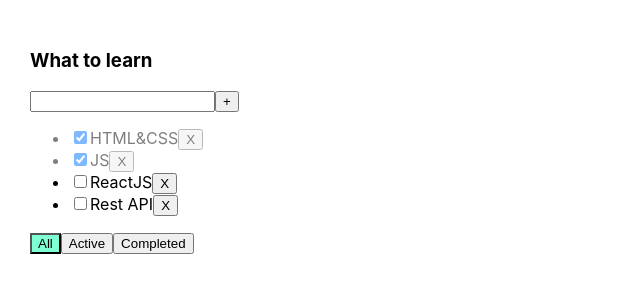
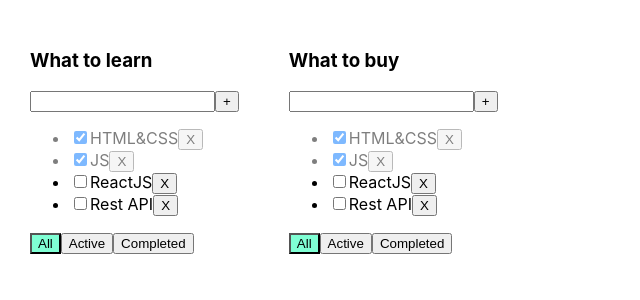
Before and after one commit to NatKhomich/task-manager, a React (Create React App) app: page / in a window 1280 px wide. Shown: the top 300 px of the page, without its empty margins (0-640 px from the left). Built offline with nearby package versions, Linux system fonts and the light colour scheme.

Commit message:
two todo, filter

```diff
--- a/src/App.tsx
+++ b/src/App.tsx
@@ -9,55 +9,78 @@
     isDone: boolean
 }
 
+export type TodoListsType = {
+    id: string
+    title: string
+    filter: FilterValueType
+}
+
 export type FilterValueType = 'All' | 'Active' | 'Completed'
 
 function App() {
 
+    let [todoLists, setTodoLists] = useState<Array<TodoListsType>>(
+        [
+            {id: v1(), title: 'What to learn', filter: 'All'},
+            {id: v1(), title: 'What to buy', filter: 'All'},
+        ]
+    )
+
+
     const [tasks, setTasks] = useState<TasksType[]>([
-    { id: v1(), title: "HTML&CSS", isDone: true },
-    { id: v1(), title: "JS", isDone: true },
-    { id: v1(), title: "ReactJS", isDone: false },
-    { id: v1(), title: "Rest API", isDone: false }
+        {id: v1(), title: 'HTML&CSS', isDone: true},
+        {id: v1(), title: 'JS', isDone: true},
+        {id: v1(), title: 'ReactJS', isDone: false},
+        {id: v1(), title: 'Rest API', isDone: false}
     ])
 
-    const [filter, setFilter] = useState<FilterValueType>('All')
-
     const removeTask = (taskID: string) => {
-    setTasks( tasks.filter( el => el.id !== taskID ) )
+        setTasks(tasks.filter(el => el.id !== taskID))
     }
 
     const changeCheckedTasks = (taskID: string, newIsDone: boolean) => {
-        setTasks( tasks.map( el => el.id === taskID ? {...el, isDone: newIsDone} : el ))
+        setTasks(tasks.map(el => el.id === taskID ? {...el, isDone: newIsDone} : el))
     }
 
-    let filterTask = tasks
-
-    if(filter === 'Active') {
-        filterTask = tasks.filter( el => !el.isDone )
-    }
-    if(filter === 'Completed') {
-        filterTask = tasks.filter( el => el.isDone )
-    }
-
-    const filteredTasks = (filterValue: FilterValueType) => {
-        setFilter( filterValue )
+    const filteredTasks = (filterValue: FilterValueType, todoListID: string) => {
+        setTodoLists( todoLists.map( el => el.id === todoListID ? {...el, filter: filterValue} : el ))
     }
 
     const addNewTask = (title: string) => {
         const newTask = {id: v1(), title: title, isDone: false}
-        setTasks( [newTask, ...tasks] )
+        setTasks([newTask, ...tasks])
     }
 
     return (
         <div className="App">
-            <TodoList title={'What to learn'}
+
+            {todoLists.map(el => {
+
+                let filterTask = tasks
+
+                if (el.filter === 'Active') {
+                    filterTask = tasks.filter(el => !el.isDone)
+                }
+                if (el.filter === 'Completed') {
+                    filterTask = tasks.filter(el => el.isDone)
+                }
+
+                return (
+                    <TodoList
+                        key={el.id}
+                        todoListID={el.id}
+                        title={el.title}
                         tasks={filterTask}
                         removeTask={removeTask}
                         changeCheckedTasks={changeCheckedTasks}
                         filteredTasks={filteredTasks}
                         addNewTask={addNewTask}
-                      filter={filter}
+                        filter={el.filter}
                     />
+                )
+            })}
+
+
         </div>
     );
 }
--- a/src/components/TodoList.tsx
+++ b/src/components/TodoList.tsx
@@ -2,11 +2,12 @@
 import {FilterValueType, TasksType} from '../App';
 
 type TodoListType = {
+    todoListID: string
     title: string
     tasks: TasksType[]
     removeTask: (taskID: string) => void
     changeCheckedTasks: (taskID: string, newIsDone: boolean) => void
-    filteredTasks: (filterValue: FilterValueType) => void
+    filteredTasks: (filterValue: FilterValueType, todoListID: string) => void
     addNewTask: (newTitle: string)=> void
     filter: FilterValueType
 }
@@ -38,15 +39,15 @@
     }
 
     const allOnClickHandler = () => {
-        props.filteredTasks('All')
+        props.filteredTasks('All', props.todoListID)
     }
 
     const activeOnClickHandler = () => {
-        props.filteredTasks('Active')
+        props.filteredTasks('Active', props.todoListID)
     }
 
     const completedOnClickHandler = () => {
-        props.filteredTasks('Completed')
+        props.filteredTasks('Completed', props.todoListID)
     }
 
     return (
```
Lines whose indentation alone changed are shown as unchanged.
